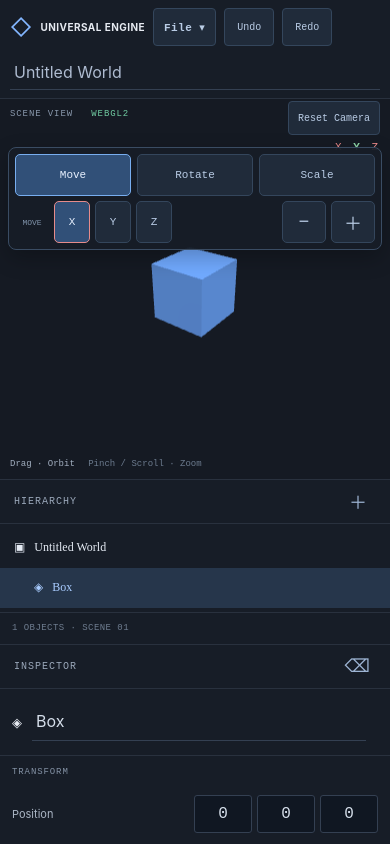
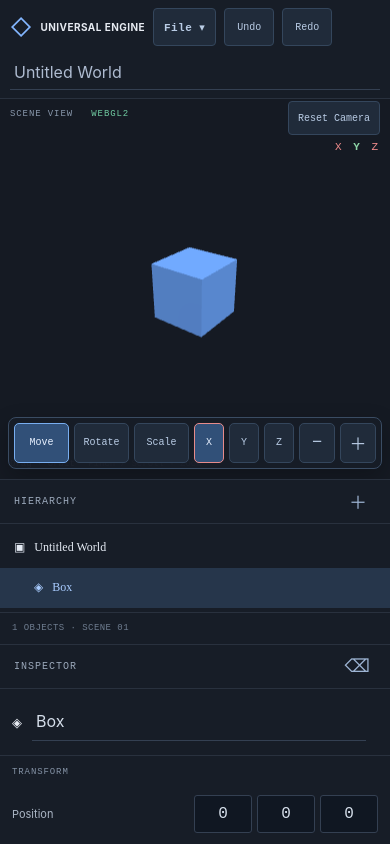
Before and after one commit to Startat6am/3d-engine, a React (Vite) app in the folder apps/editor/: page / in a window 390 px wide. Shown: the top 844 px of the page. Built offline with nearby package versions, Linux system fonts and the light colour scheme.

Commit message:
fix(editor): compact mobile transform panel
* fix(editor): reduce mobile transform panel footprint

* fix(editor): reduce mobile transform panel footprint

```diff
--- a/apps/editor/src/style.css
+++ b/apps/editor/src/style.css
@@ -774,25 +774,43 @@ input:focus-visible {
 
 @media (max-width: 700px) {
   .transform-pad {
-    top: 48px;
+    top: auto;
+    bottom: max(10px, env(safe-area-inset-bottom));
+    left: 50%;
     width: calc(100% - 16px);
+    max-width: 430px;
+    display: flex;
+    align-items: center;
     gap: 5px;
-    padding: 6px;
+    padding: 5px;
+    transform: translateX(-50%);
+    background: rgb(23 29 39 / 96%);
+  }
+  .transform-modes,
+  .transform-adjust {
+    display: contents;
   }
   .transform-pad button {
-    min-height: 42px;
-    min-width: 36px;
-    padding: 6px 9px;
-    font-size: 11px;
+    min-width: 0;
+    min-height: 40px;
+    padding: 5px 7px;
+    font-size: 10px;
   }
   .transform-modes button {
-    flex: 1;
+    flex: 1 1 0;
   }
-  .transform-adjust {
-    gap: 5px;
+  .transform-axis-label,
+  .transform-pad-spacer {
+    display: none;
   }
-  .transform-axis-label {
-    min-width: 34px;
-    font-size: 8px;
+  .transform-adjust button.axis-choice {
+    flex: 0 0 30px;
+    padding-inline: 0;
+  }
+  .transform-adjust button[aria-label^='Increase'],
+  .transform-adjust button[aria-label^='Decrease'] {
+    flex: 0 0 36px;
+    min-width: 36px;
+    font-size: 17px;
   }
 }
```
Also changed, not shown: 1 other file (tests, documents, lock files or other folders).
